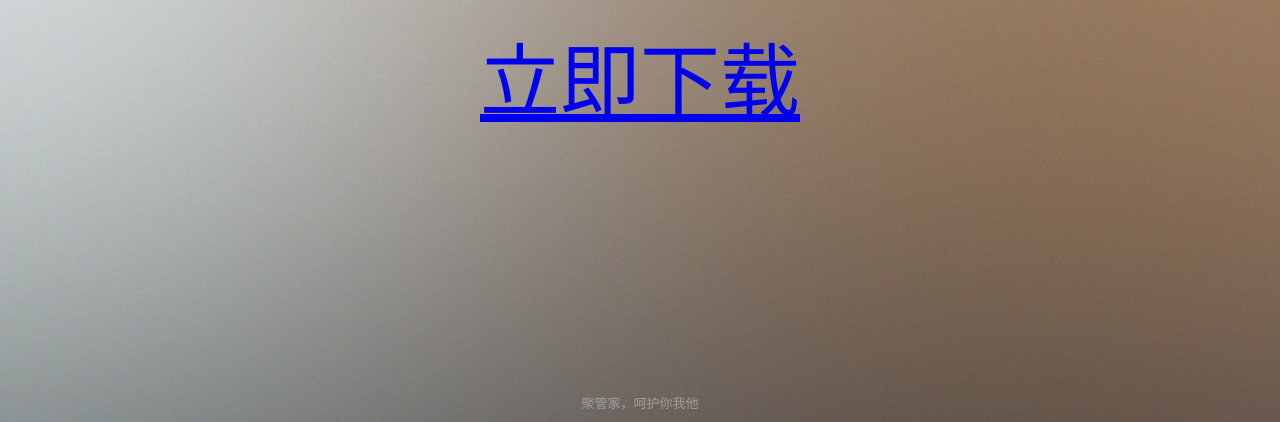
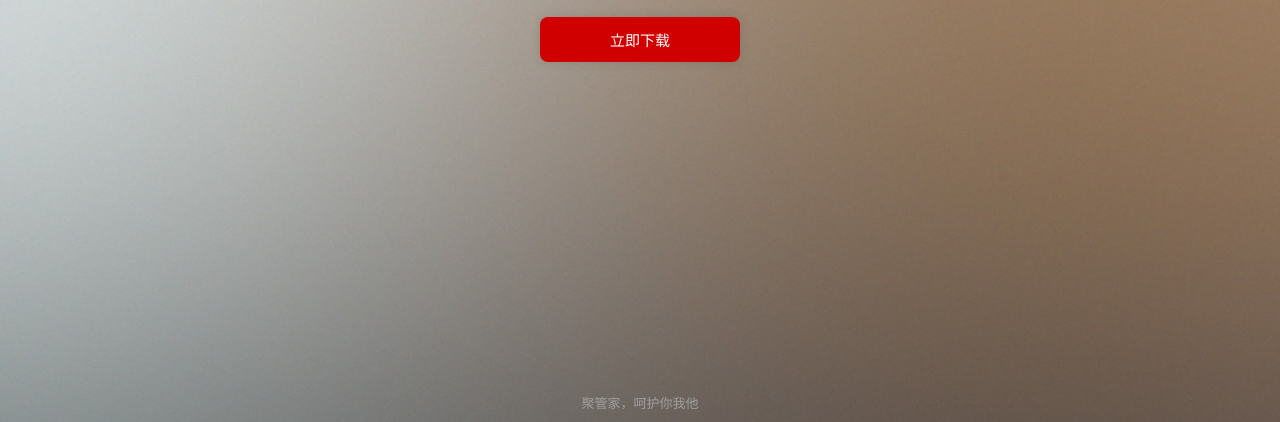
Before and after one commit to chico-malo/app-jdd-download, a plain HTML site: page index.html in a window 1280 px wide. Shown: the part 378-800 px from the top of the page. Drawn offline with Linux system fonts and the light colour scheme.

Commit message:
添加a标签 hover效果

```diff
--- a/index.css
+++ b/index.css
@@ -37,16 +37,24 @@ main header p {
     margin: 12px 0 20px;
 }
 /*按钮*/
-main header button {
-    outline: none;
-    border: none;
+main header a {
+    display: inline-block;
+    text-decoration: none;
     border-radius: 8px;
     padding: 12px 70px;
     font-size: 15px;
     background: rgba(209, 0, 0, 1);
     color: #fff;
     box-shadow: 0 0 10px 1px rgba(0, 0, 0, .1);
+    transition: background .5s ease-in-out;
 }
+
+main header a:hover {
+    text-decoration: underline;
+    transition: background .5s ease-in-out;
+    background: rgba(148, 5, 5, 1);
+}
+
 .message {
     position: absolute;
     bottom: 10px;
```
